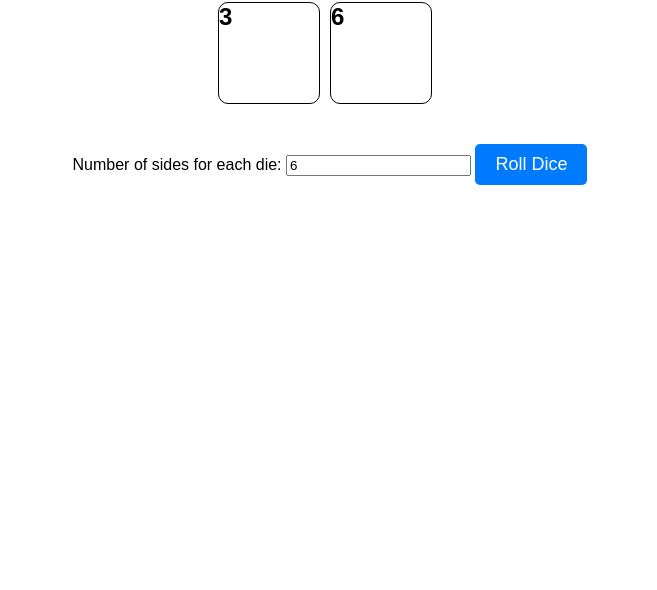
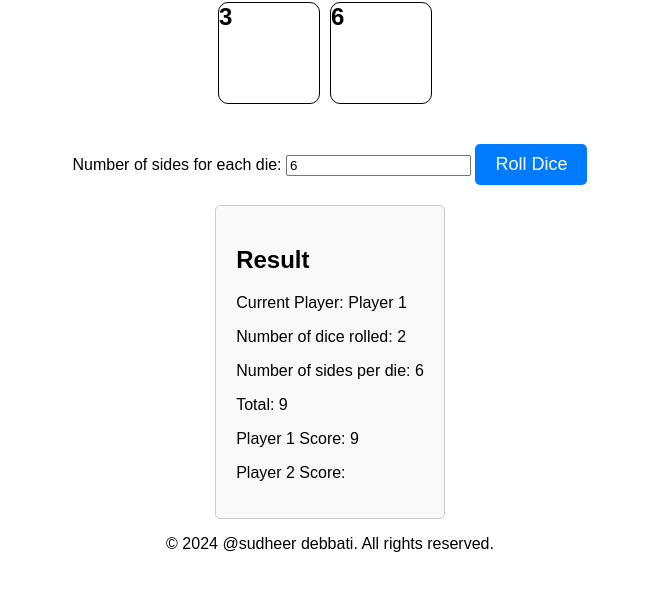
Before and after one commit to Debbatisudheer/Dice-Rolling1, a plain HTML site: page index.html in a window 1280 px wide. Both pictures are taken after a click on the button "Roll Dice". Shown: the part 78-668 px from the top of the page, without its empty margins (310-967 px from the left). Drawn offline with Linux system fonts and the light colour scheme.

Commit message:
Update index.html

```diff
--- a/index.html
+++ b/index.html
@@ -23,7 +23,12 @@
   <p>Number of dice rolled: 2</p>
   <p>Number of sides per die: <span id="sidesPerDie"></span></p>
   <p>Total: <span id="total"></span></p>
+  <p>Player 1 Score: <span id="player1Score"></span></p>
+  <p>Player 2 Score: <span id="player2Score"></span></p>
 </div>
 <script src="script.js"></script>
+<footer>
+  <p>&copy; 2024 @sudheer debbati. All rights reserved.</p>
+</footer>
 </body>
 </html>
```
